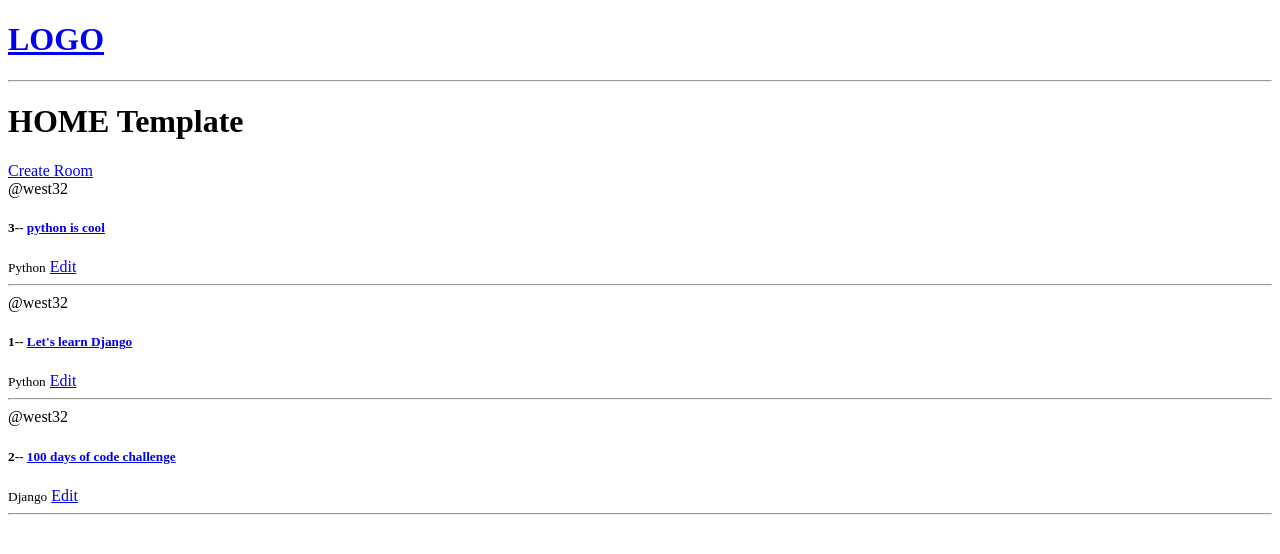
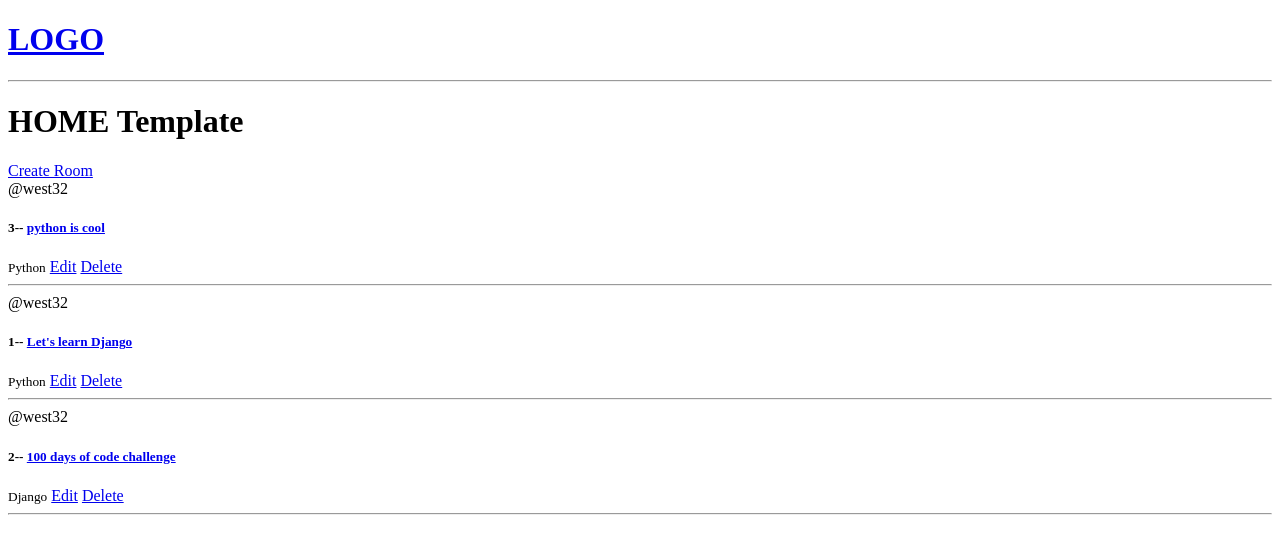
Before and after one commit to west32/djangoproject, a Django app: page / in a window 1280 px wide. Shown: the top 554 px of the page. Run offline with Django 3.2, Linux system fonts and the light colour scheme; data comes from the database, SQL or seed files in the repository.

Commit message:
django commit

```diff
--- a/base/templates/base/home.html
+++ b/base/templates/base/home.html
@@ -14,6 +14,7 @@
                 <h5>{{room.id}}-- <a href="{% url 'room' room.id %}"> {{room.name}}</a></h5>
                 <small>{{room.topic.name}}</small>
                 <a href="{% url 'update-room' room.id %}">Edit</a>
+                <a href="{& url 'delete-room' room.id &}"> Delete </a>
                 <hr>
             </div>
 
```
